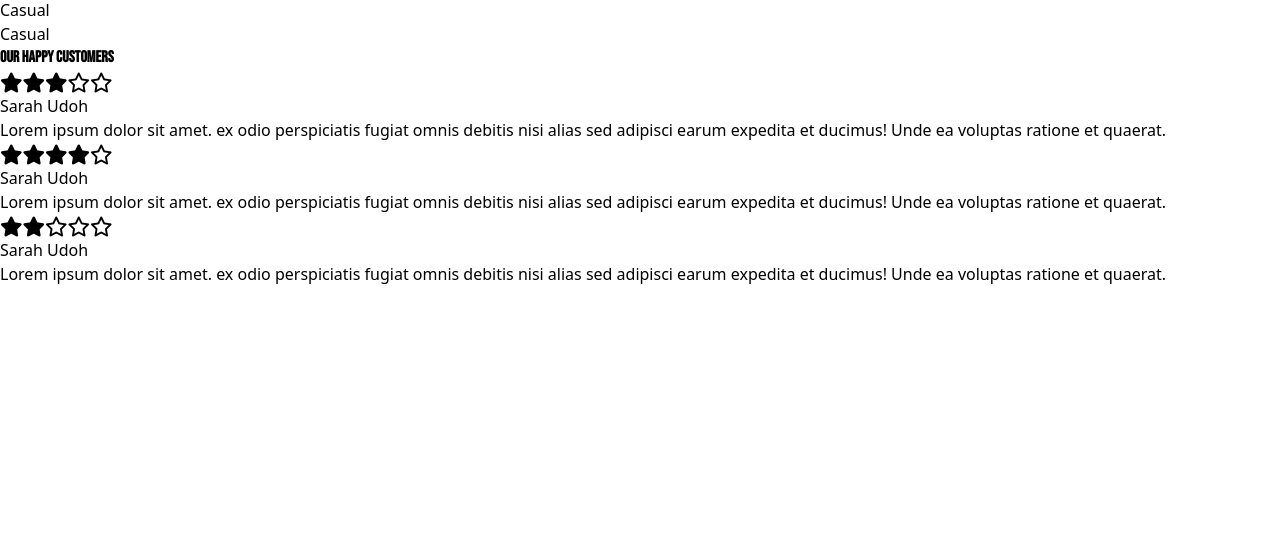
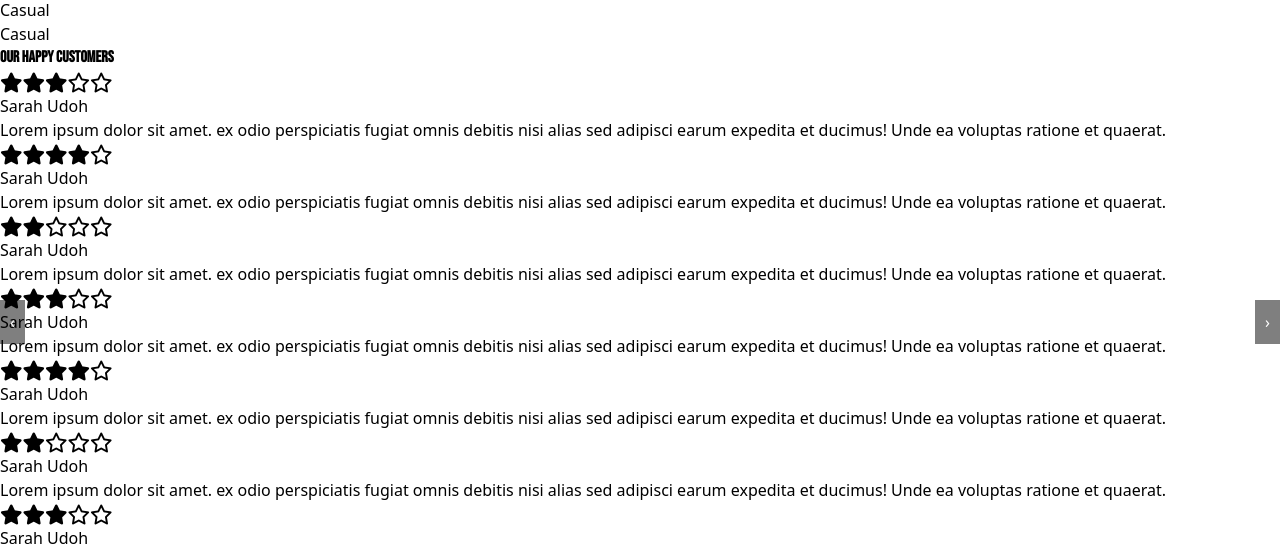
Before and after one commit to codynego/ReactEcom, a React (Vite) app: page / in a window 1280 px wide. Shown: the part 3074-3628 px from the top of the page. Before the commit the page ends 3360 px from the top, so only its background shows below. Built offline with nearby package versions, Linux system fonts and the light colour scheme.

Commit message:
add scroll functionality to Testimonial component with navigation buttons; enhance styles for better layout

```diff
--- a/src/Testomonial/Testimonial.jsx
+++ b/src/Testomonial/Testimonial.jsx
@@ -2,13 +2,27 @@ import React from 'react'
 import { TestimonialCard } from './TestimonialCard'
 
 export const Testimonial = () => {
+  const scrollContainer = (direction) => {
+    const container = document.querySelector('.testimonial-container');
+    const scrollAmount = direction === 'left' ? -300 : 300;
+    container.scrollBy({ left: scrollAmount, behavior: 'smooth' });
+  };
+
   return (
     <div className='py-20'>
         <h1 className='text-4xl md:text-6xl'>OUR HAPPY CUSTOMERS</h1>
-        <div className=' testimonial-container grid md:grid-cols-3 gap-5 my-10 grid-flow-col auto-cols-[90%] overflow-x-scroll'>
-            <TestimonialCard review={3}/>
-            <TestimonialCard review={4}/>
-            <TestimonialCard review={2}/>
+        <div className='relative'>
+            <button className='scroll-button left md:block hidden' onClick={() => scrollContainer('left')}>‹</button>
+            <div className='testimonial-container grid gap-5 my-10 grid-flow-col auto-cols-[90%] md:auto-cols-[30%] overflow-x-scroll'>
+                <TestimonialCard review={3}/>
+                <TestimonialCard review={4}/>
+                <TestimonialCard review={2}/>
+                <TestimonialCard review={3}/>
+                <TestimonialCard review={4}/>
+                <TestimonialCard review={2}/>
+                <TestimonialCard review={3}/>
+            </div>
+            <button className='scroll-button right md:block hidden' onClick={() => scrollContainer('right')}>›</button>
         </div>
     </div>
   )
--- a/src/index.css
+++ b/src/index.css
@@ -59,3 +59,29 @@ h1 {
 .testimonial-container::-webkit-scrollbar {
   display: none;  /* Safari and Chrome */
 }
+
+
+
+.relative {
+  position: relative;
+}
+
+.scroll-button {
+  position: absolute;
+  top: 50%;
+  transform: translateY(-50%);
+  background-color: rgba(0, 0, 0, 0.5);
+  color: white;
+  border: none;
+  padding: 10px;
+  cursor: pointer;
+  z-index: 1;
+}
+
+.scroll-button.left {
+  left: 0;
+}
+
+.scroll-button.right {
+  right: 0;
+}
```
